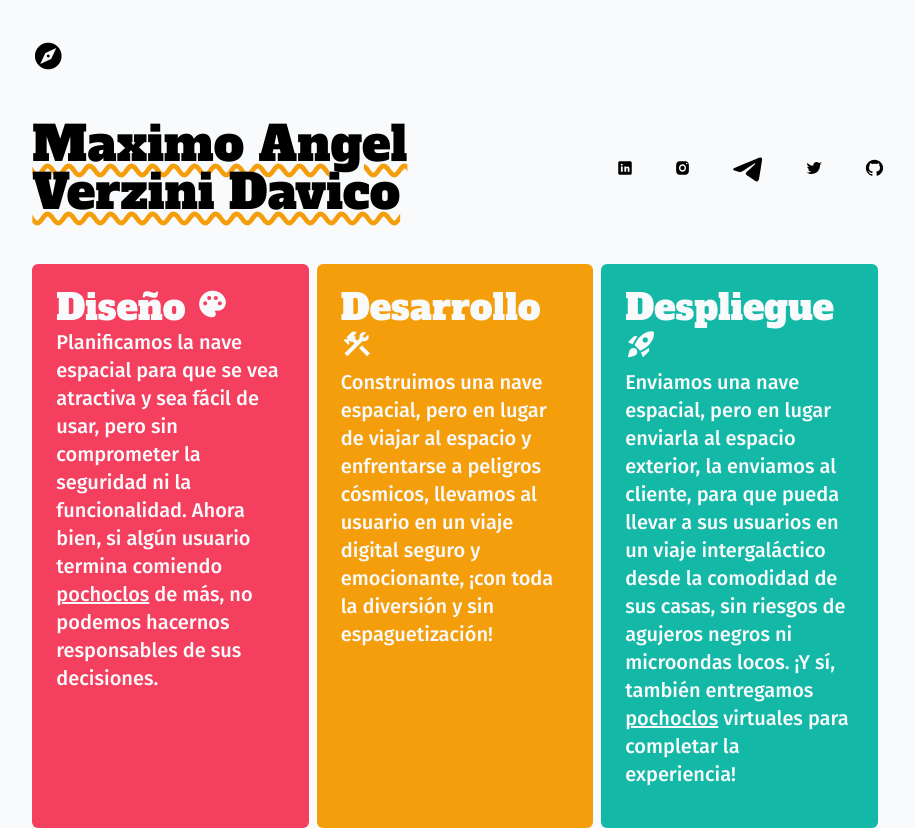
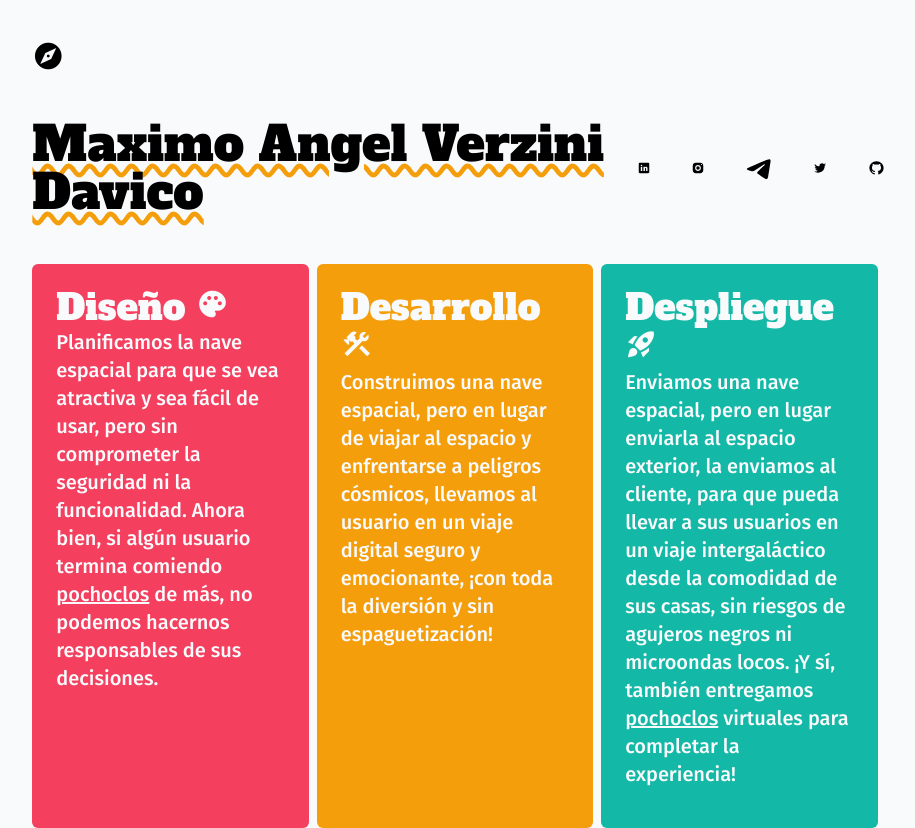
Before and after one commit to extrordinaire/acentu.ar, a SvelteKit app: page / in a window 1280 px wide. Shown: the whole page, without its empty margins (181-1096 px from the left). Built offline with nearby package versions, Linux system fonts and the light colour scheme.

Commit message:
fix: changed the main title flex to fit all space uniformly

```diff
--- a/src/routes/+page.svelte
+++ b/src/routes/+page.svelte
@@ -24,7 +24,7 @@ import NavBar from '../components/NavBar.svelte';
 	@apply bg-slate-50;
 }
 
-.contact > * {
+.icons > * {
 	--md-icon-button-icon-size: 3rem;
 	--_state-layer-size: 4rem;
 }
@@ -43,28 +43,26 @@ u {
 		class="main max-w-4/5 flex h-screen w-2/3 flex-col py-10 ">
 		<NavBar />
 
-		<div class="contact my-12 flex items-center space-x-10">
+		<div class="contact my-12 flex items-center justify-between">
 			<h1 class="font-alfa text-5xl"><u>Maximo Angel Verzini Davico</u></h1>
 
+			<span class="flex space-x-10 items-center icons">
 				<md-standard-link-icon-button linkhref="https://linkedin.com/in/maximovv">
 					<img src="{LinkedIn}" alt="LinkedIn logo." />
 				</md-standard-link-icon-button>
-
 				<md-standard-link-icon-button linkhref="https://instagram.com/maximo_avd">
 					<img src="{Instagram}" alt="Instagram logo." />
 				</md-standard-link-icon-button>
-
 				<md-standard-link-icon-button linkhref="https://t.me/maximo_fsd">
 					<img src="{Telegram}" alt="Telegram logo." />
 				</md-standard-link-icon-button>
-
 				<md-standard-link-icon-button linkhref="https://twitter.com/xtrordinerdev">
 					<img src="{Twitter}" alt="Twitter logo." />
 				</md-standard-link-icon-button>
-
 				<md-standard-link-icon-button linkhref="https://github.com/extrordinaire">
 					<img src="{GitHub}" alt="Github logo." />
 				</md-standard-link-icon-button>
+			</span>
 		</div>
 
 		<div class="flex w-full items-center justify-center">
```
Lines whose indentation alone changed are shown as unchanged.
